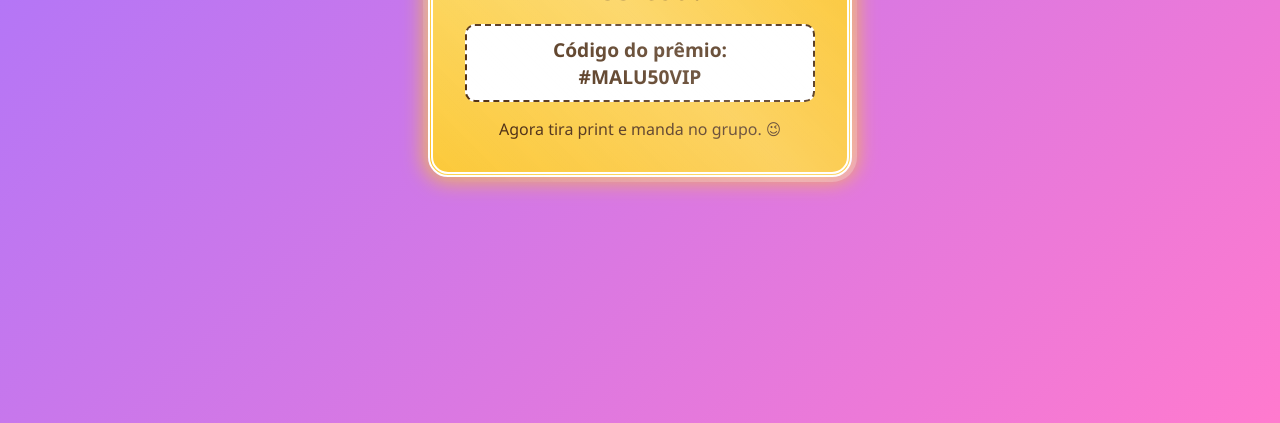
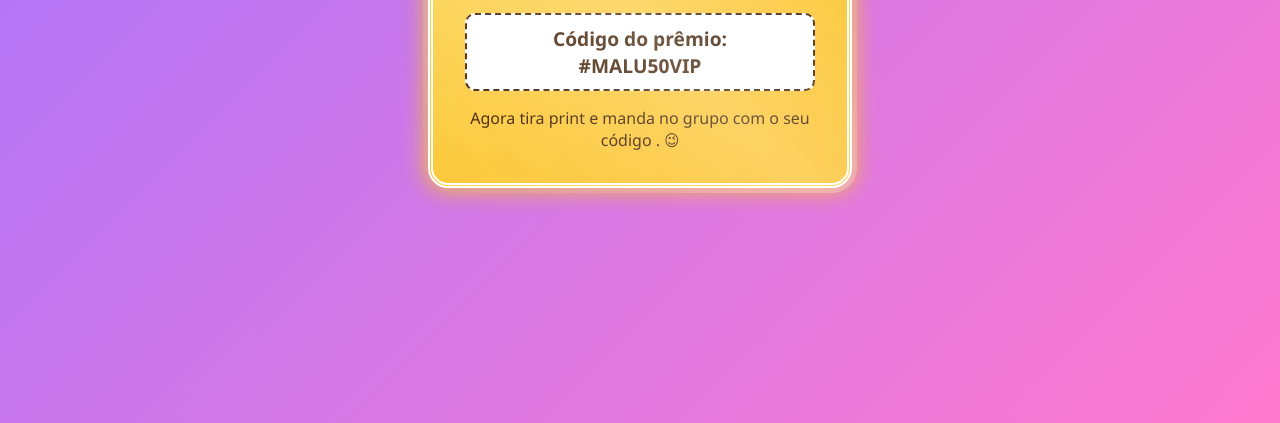
Before and after one commit to HarukiDev061/Present-For-Malu, a plain HTML site: page bilhete.html in a window 1280 px wide. Shown: the part 377-800 px from the top of the page. Drawn offline with Linux system fonts and the light colour scheme.

Commit message:
Update bilhete.html

```diff
--- a/bilhete.html
+++ b/bilhete.html
@@ -95,7 +95,7 @@
     <div class="emoji">✅💰</div>
     <h1>Acertou!</h1>
     <div class="codigo">Código do prêmio: <br> <strong>#MALU50VIP</strong></div>
-    <div class="msg">Agora tira print e manda no grupo. 😉</div>
+    <div class="msg">Agora tira print e manda no grupo com o seu <stron>código</stron> . 😉</div>
   </div>
 </body>
 </html>
```
